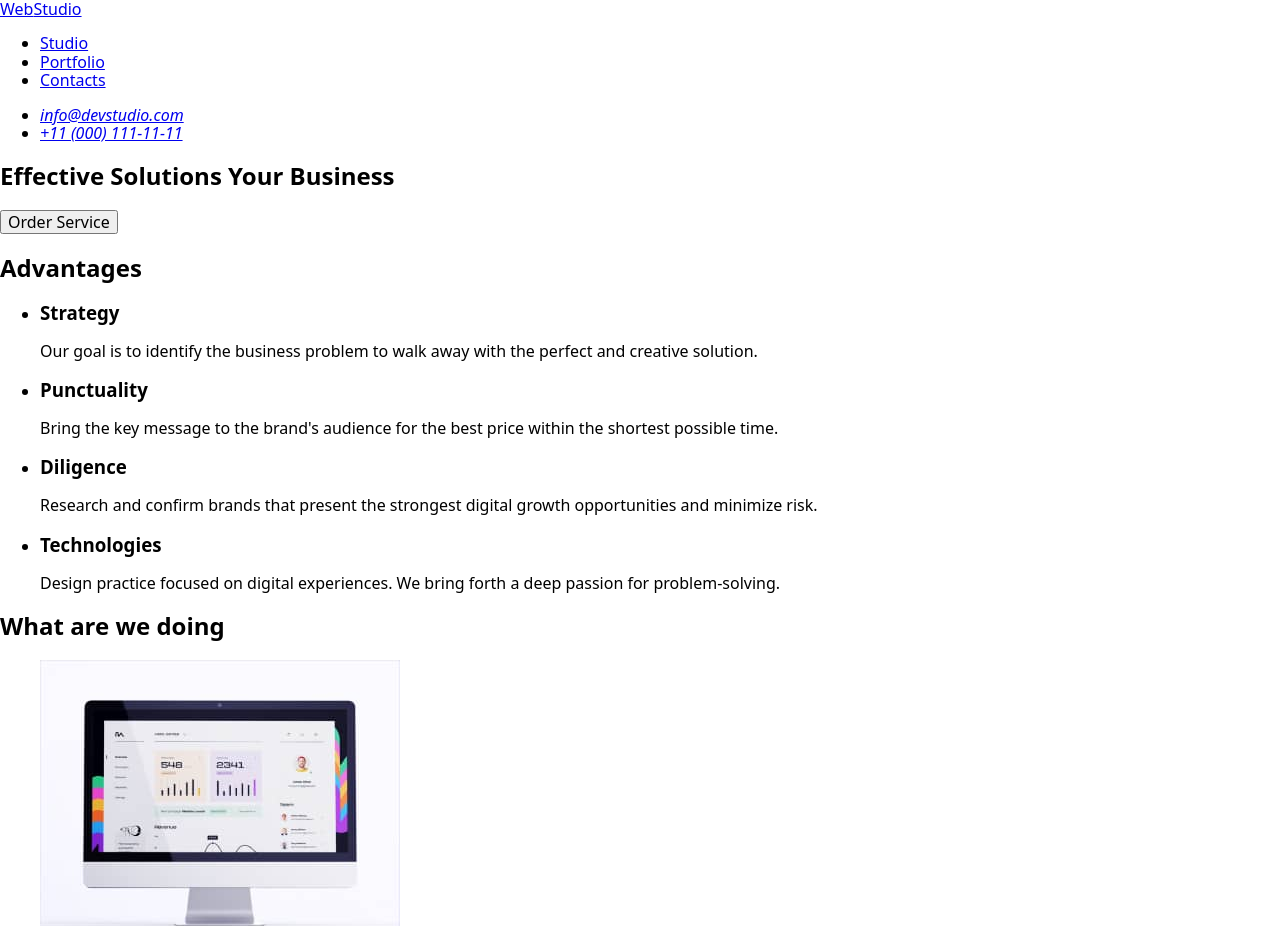
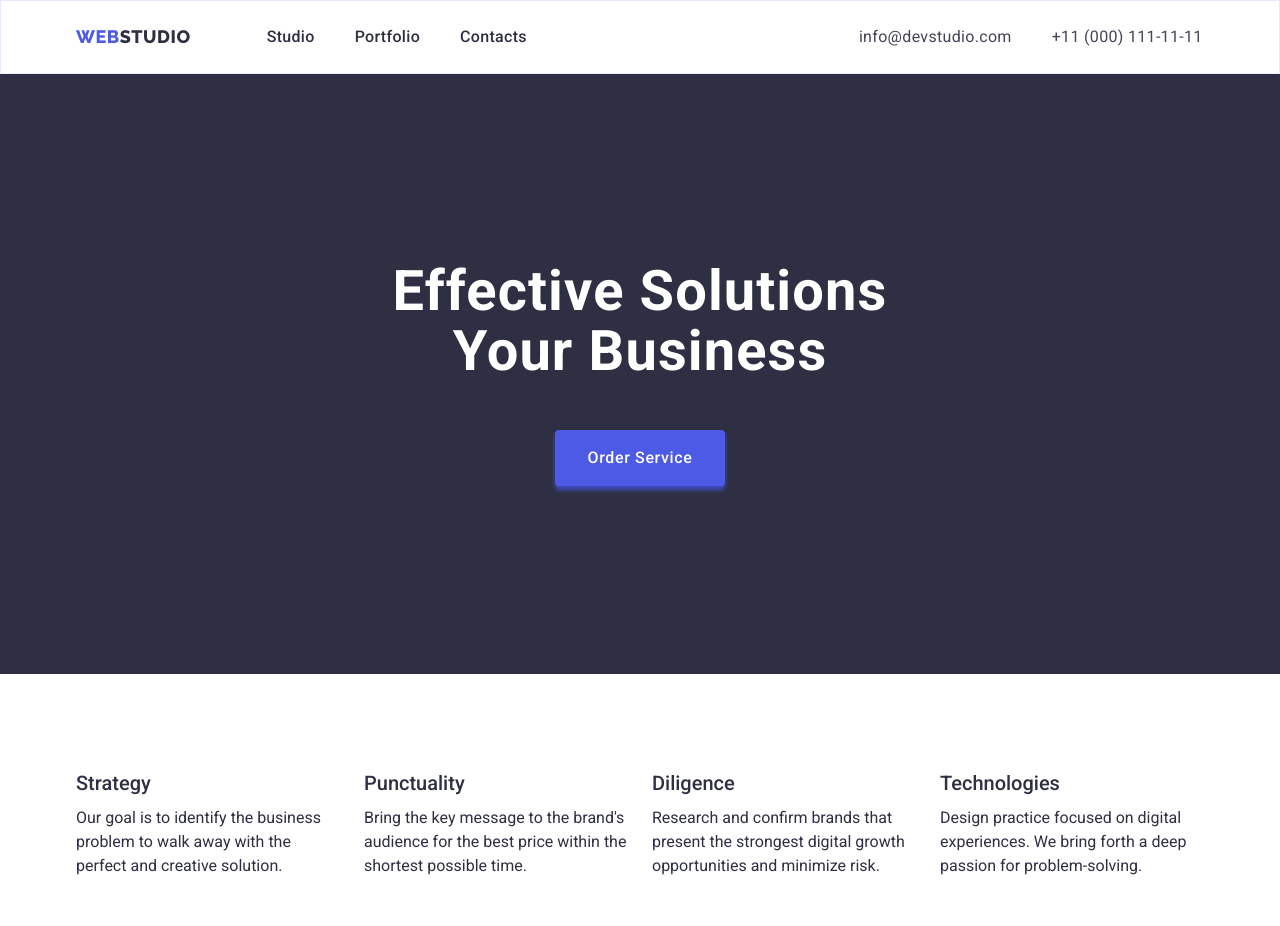
Before and after one commit to Roman01994/goit-markup-hw-03, a plain HTML site: page index.html in a window 1280 px wide. Shown: the top 926 px of the page. Drawn offline with nearby package versions, Linux system fonts and the light colour scheme.

Commit message:
create hw-3

```diff
--- a/css/styles.css
+++ b/css/styles.css
@@ -51,6 +51,10 @@ body {
 	padding-left: 15px;
 }
 
+.button{
+	cursor: pointer;
+
+}
 h1,
 h2,
 h3,
@@ -104,8 +108,8 @@ ul {
 
 .page-nav-list .link {
 	display: block;
-	padding-top: 32px;
-	padding-bottom: 32px;
+	padding-top: 24px;
+	padding-bottom: 24px;
 
 	font-weight: 500;
 	font-size: 16px;
@@ -128,8 +132,8 @@ ul {
 
 .contacts .link {
 	display: block;
-	padding-top: 32px;
-	padding-bottom: 32px;
+	padding-top: 24px;
+	padding-bottom: 24px;
 }
 .contacts .item {
 	margin-right: 40px;
@@ -161,13 +165,13 @@ ul {
 .hero {
 	background-color: var(--secondary-bg-color);
 	text-align: center;
-	padding-top: 200px;
-	padding-bottom: 200px;
+	padding-top: 188px;
+	padding-bottom: 188px;
 }
 
 .hero-title {
 	margin-top: 0;
-	margin-bottom: 30px;
+	margin-bottom: 48px;
 	margin-left: auto;
 	margin-right: auto;
 	width: 496px;
@@ -181,15 +185,13 @@ ul {
 .hero-button {
 	padding: 16px 32px;
 	gap: 10px;
-	min-width: 200px;
+	min-width: 169px;
 	text-align: center;
-	cursor: pointer;
 	font-family: inherit;
 	font-weight: 500;
 	font-size: 16px;
 	line-height: 1.5;
 	letter-spacing: 0.04em;
-
 	color: var(--accent-color);
 	background: var(--logo-color);
 	border: var(--logo-color);
@@ -216,7 +218,7 @@ ul {
 	margin-right: 24px;
 }
 .advantages .title {
-	margin-bottom: 10px;
+	margin-bottom: 8px;
 	font-weight: 500;
 	font-size: 20px;
 	line-height: 1.5;
@@ -233,7 +235,7 @@ ul {
 	display: flex;
 }
 .possibilities-list .item:not(:last-child) {
-	margin-right: 30px;
+	margin-right: 24px;
 }
 .possibilities {
 	padding-top: 0;
@@ -242,7 +244,7 @@ ul {
 	vertical-align: bottom;
 }
 .possibilities-title {
-	margin-bottom: 50px;
+	margin-bottom: auto;
 }
 /* /Possibilities section */
 
@@ -340,14 +342,13 @@ ul {
 }
 
 .portfolio .button-all {
-	padding: 10px 32px;
 	text-align: center;
-	cursor: pointer;
 	font-family: inherit;
 	font-weight: 500;
 	font-size: 16px;
 	line-height: 1.5;
 	letter-spacing: 0.04em;
+	padding: 10px 32px;
 	color: var(--accent-color);
 	background: var(--logo-color);
 	box-shadow: 0px 3px 1px rgba(0, 0, 0, 0.1), 0px 2px 1px rgba(0, 0, 0, 0.08), 0px 2px 2px rgba(0, 0, 0, 0.12);
@@ -356,14 +357,13 @@ ul {
 }
 
 .portfolio .button-secondary {
-	padding: 10px 32px;
 	text-align: center;
-	cursor: pointer;
 	font-family: inherit;
 	font-weight: 500;
 	font-size: 16px;
 	line-height: 1.5;
 	letter-spacing: 0.04em;
+	padding: 10px 32px;
 	color: var(--logo-color);
 	background: var(--section-team-bg-color);
 	border: 1px solid var(--button-secondary-border-color);
--- a/index.html
+++ b/index.html
@@ -12,6 +12,7 @@
 			rel="stylesheet"
 		/>
 		<link rel="stylesheet" href="node_modules/modern-normalize/modern-normalize.css">
+		<link rel="stylesheet" href="./css/styles.css">
 	</head>
 	<body>
 		<header class="page">
```
Also changed, not shown: portfolio.html (+3 -3 lines).
